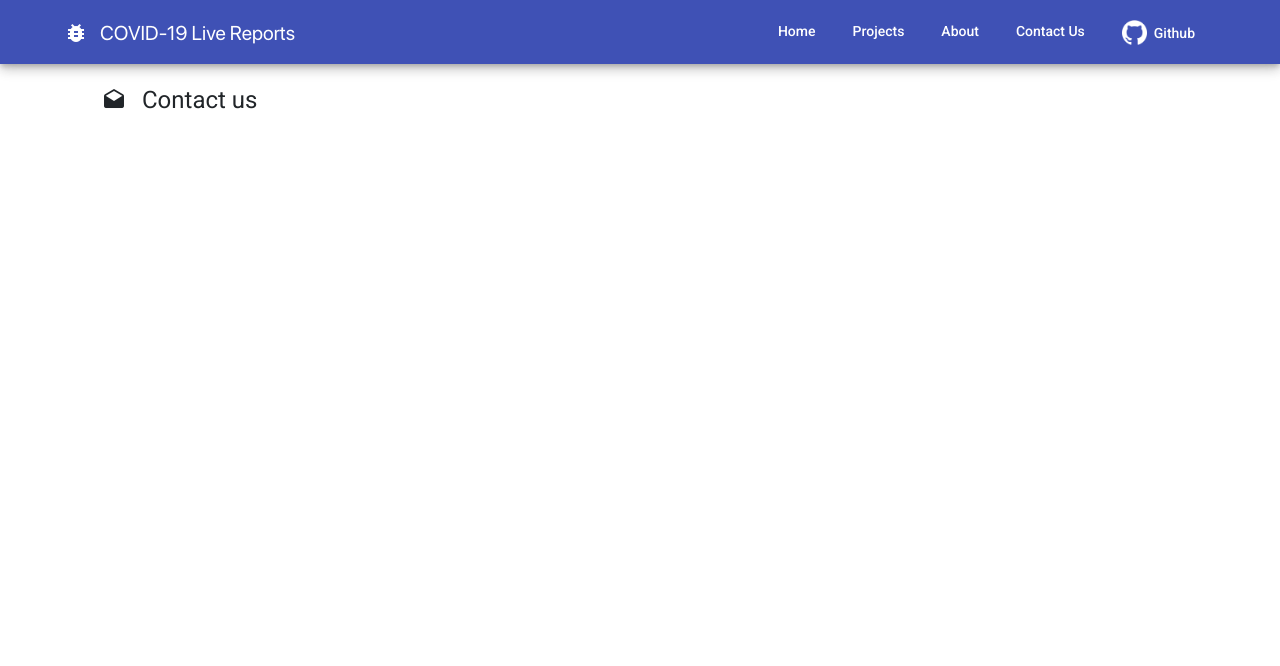
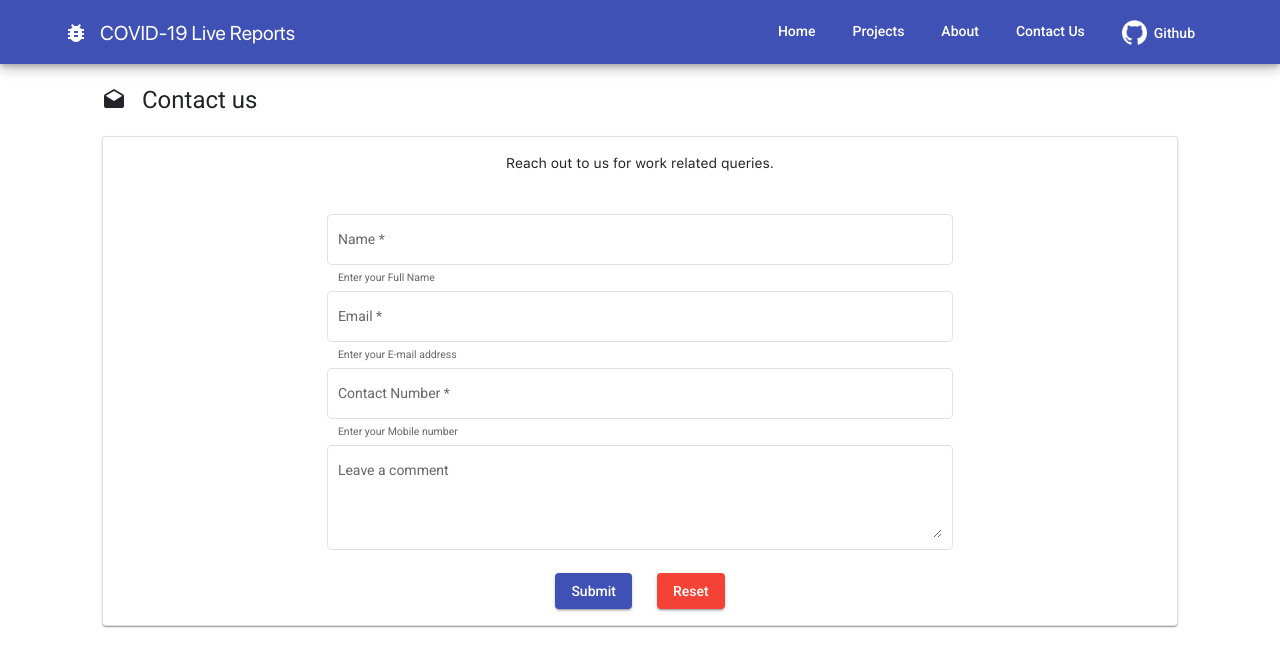
Before and after one commit to vaibhavpotdar911/COVID-19-Tracker, an Angular app: page /contactus in a window 1280 px wide. Shown: the top 666 px of the page. Built offline with nearby package versions, Linux system fonts and the light colour scheme.

Commit message:
Contact Us update

```diff
--- a/src/app/about/about.component.html
+++ b/src/app/about/about.component.html
@@ -4,7 +4,6 @@
 </div>
 
 <div class="grid-container">
-    <span>
     <mat-card class="card">
         <mat-card-header>
             <div mat-card-avatar class="header-image-covid"></div>
@@ -31,7 +30,6 @@
             </div>
         </mat-card-actions>
     </mat-card>
-    </span>
 </div>
 
 <div class="grid-container">
@@ -45,12 +43,15 @@
             <img mat-card-image src="../../assets/images/angular_banner.jpg" alt="Angular Image">
             <mat-card-content>
                 <p class="justify sfFontText p-1">
-                    This application is developed to fetch the live data of the <b>COVID-19</b> cases around the world. <br>
-                    This application is developed by <i>Vaibhav Potdar</i> on <b>Angular v12 and Angular Material Design</b>. <br> <br>
+                    This application is developed to fetch the live data of the <b>COVID-19</b> cases around the world.
+                    <br>
+                    This application is developed by <i>Vaibhav Potdar</i> on <b>Angular v12 and Angular Material
+                        Design</b>. <br> <br>
 
                     API Used : <a href="https://corona.lmao.ninja/">Disease.sh</a> <br> <br>
 
-                    This application also has been deployed on <b>Amazon Web Services (AWS)</b> and also has <i> an active CI/CD pipeline</i> using AWS CodePipeline. <br>
+                    This application also has been deployed on <b>Amazon Web Services (AWS)</b> and also has <i> an
+                        active CI/CD pipeline</i> using AWS CodePipeline. <br>
                     Development build is also available on <i>Github.</i>
                 </p>
             </mat-card-content>
--- a/src/app/contactus/contactus.component.css
+++ b/src/app/contactus/contactus.component.css
@@ -0,0 +1,20 @@
+.center {
+    text-align: center;
+    align-items: center;
+}
+
+.input-width {
+    width: 60%;
+}
+
+.input-buttons {
+    margin: px auto;
+}
+
+.btn1{
+    margin-right: 25px;
+}
+
+.comment {
+    height: 70px;
+}
--- a/src/app/contactus/contactus.component.html
+++ b/src/app/contactus/contactus.component.html
@@ -2,3 +2,44 @@
     <mat-icon class="v-align-middle">drafts_rounded</mat-icon>
     <span class="mat-h1 sfFontDisplay v-align-middle pl-1">Contact us</span>
 </div>
+
+<div class="grid-container">
+    <mat-card class="card">
+        <mat-card-content>
+            <p class="justify sfFontText center pb-contact">Reach out to us for work related queries.</p>
+            <form class="center" action="https://docs.google.com/forms/d/e/1FAIpQLScLFh3JZtVCkfbB6TAMzZDI0XU6YjhAt6hE3_YfGWoALho2PQ/formResponse" target="_self" id="ss-form" method="POST">
+                <div>
+                    <mat-form-field appearance="outline" class="input-width">
+                        <mat-label>Name</mat-label>
+                        <input id="2005620554" name="entry.2005620554" type="text" placeholder="Ex. John" matInput required>
+                        <mat-hint>Enter your Full Name</mat-hint>
+                    </mat-form-field>
+                </div>
+                <div>
+                    <mat-form-field appearance="outline" class="input-width">
+                        <mat-label>Email</mat-label>
+                        <input id="1045781291" name="entry.1045781291" type="mail" placeholder="Ex. john@google.com" matInput required>
+                        <mat-hint>Enter your E-mail address</mat-hint>
+                    </mat-form-field>
+                </div>
+                <div>
+                    <mat-form-field appearance="outline" class="input-width">
+                        <mat-label>Contact Number</mat-label>
+                        <input id="1166974658" name="entry.1166974658" type="tel" placeholder="Ex. 1111122222" matInput required>
+                        <mat-hint>Enter your Mobile number</mat-hint>
+                    </mat-form-field>
+                </div>
+                <div>
+                    <mat-form-field appearance="outline" class="input-width">
+                        <mat-label>Leave a comment</mat-label>
+                        <textarea id="839337160" name="entry.839337160" class="comment" matInput placeholder="Ex. Greetings for the day..."></textarea>
+                    </mat-form-field>
+                </div>
+                <div class="input-buttons">
+                    <button class="btn1" type="submit" mat-raised-button color="primary">Submit</button>
+                    <button type="reset" mat-raised-button color="warn">Reset </button>
+                </div>
+            </form>
+        </mat-card-content>
+    </mat-card>
+</div>
--- a/src/styles.css
+++ b/src/styles.css
@@ -59,3 +59,7 @@ body { margin: 0; font-family: sanFranciscoText; font-size: medium; }
 .pl-3 {
     padding-left: 3rem;
 }
+
+.pb-contact {
+    padding-bottom: 25px;
+}
```
Lines whose indentation alone changed are shown as unchanged.
